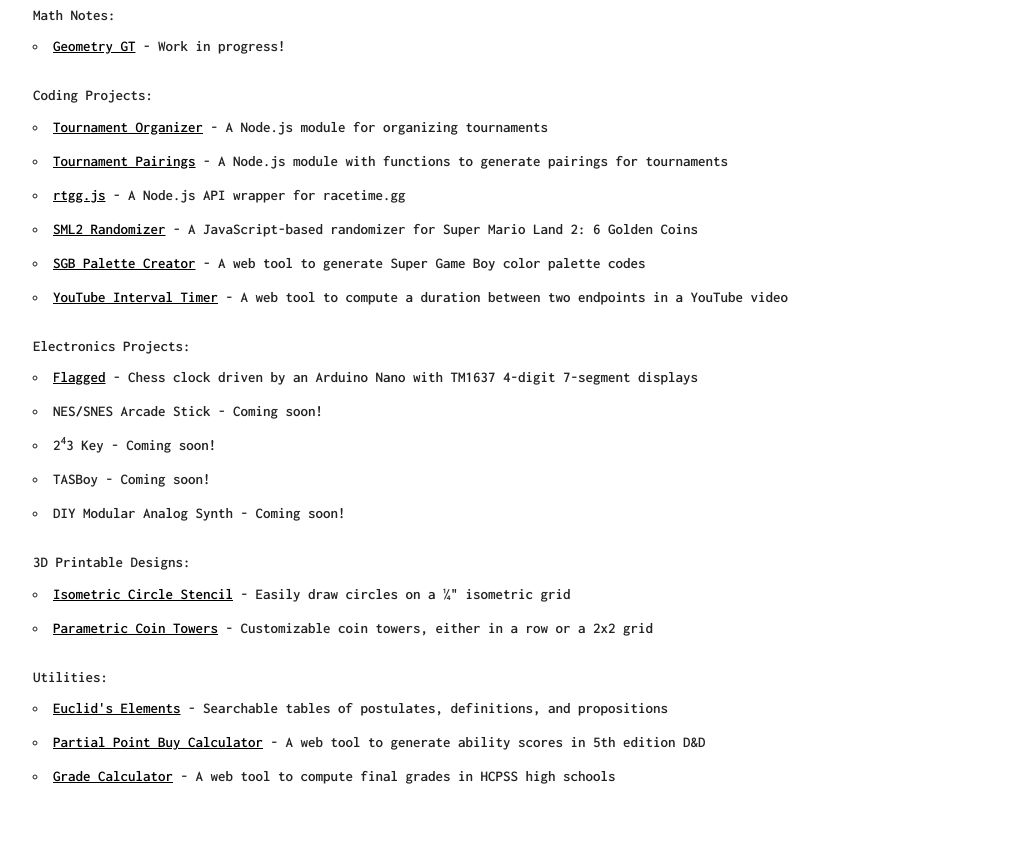
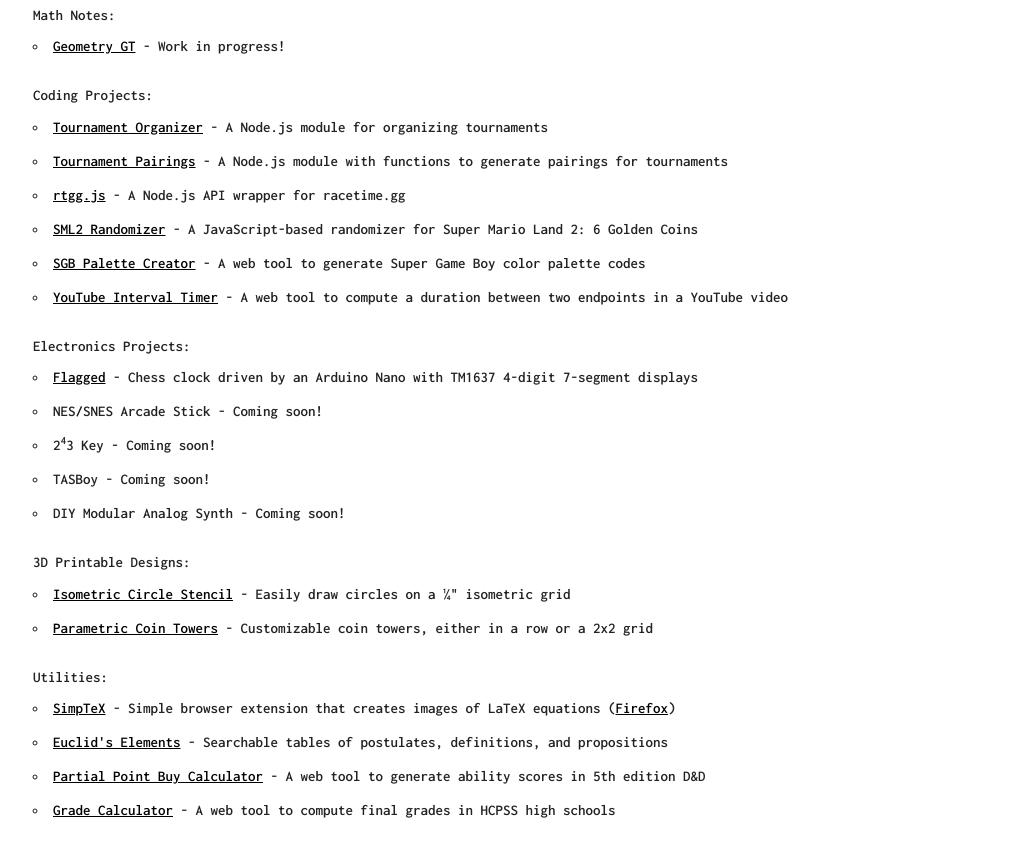
Before and after one commit to mattbraddock/mattbraddock.github.io, a plain HTML site: page index.html in a window 1280 px wide. Shown: the part 166-1013 px from the top of the page, without its empty margins (127-1151 px from the left). Before the commit the page ends 979 px from the top, so only its background shows below. Drawn offline with Linux system fonts and the light colour scheme.

Commit message:
Add link for simptex

```diff
--- a/index.html
+++ b/index.html
@@ -82,6 +82,7 @@
     <div class="row">
       Utilities:
       <ul style="margin-top: 0.5em;">
+        <li><a href="https://github.com/slashinfty/simptex" target="_blank">SimpTeX</a> - Simple browser extension that creates images of LaTeX equations (<a href="https://addons.mozilla.org/en-US/firefox/addon/simptex/" target="_blank">Firefox</a><!-- - <a href="" target="_blank">Chrome</a>-->)</li>
         <li><a href="/euclid/index.html" target="_blank">Euclid's Elements</a> - Searchable tables of postulates, definitions, and propositions</li>
         <li><a href="/ppbcalc/index.html" target="_blank">Partial Point Buy Calculator</a> - A web tool to generate ability scores in 5th edition D&D</li>
         <li><a href="/grades/index.html" target="_blank">Grade Calculator</a> - A web tool to compute final grades in HCPSS high schools</li>
```
